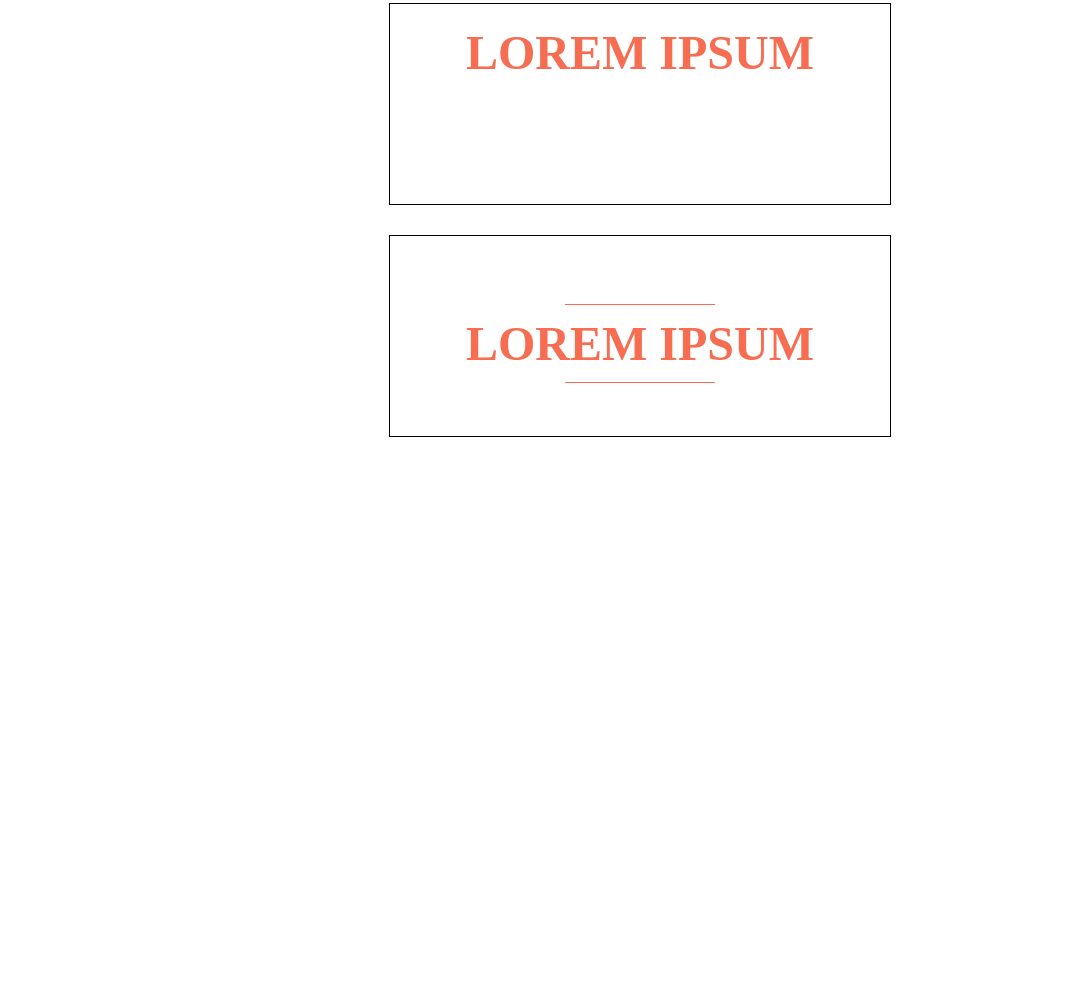
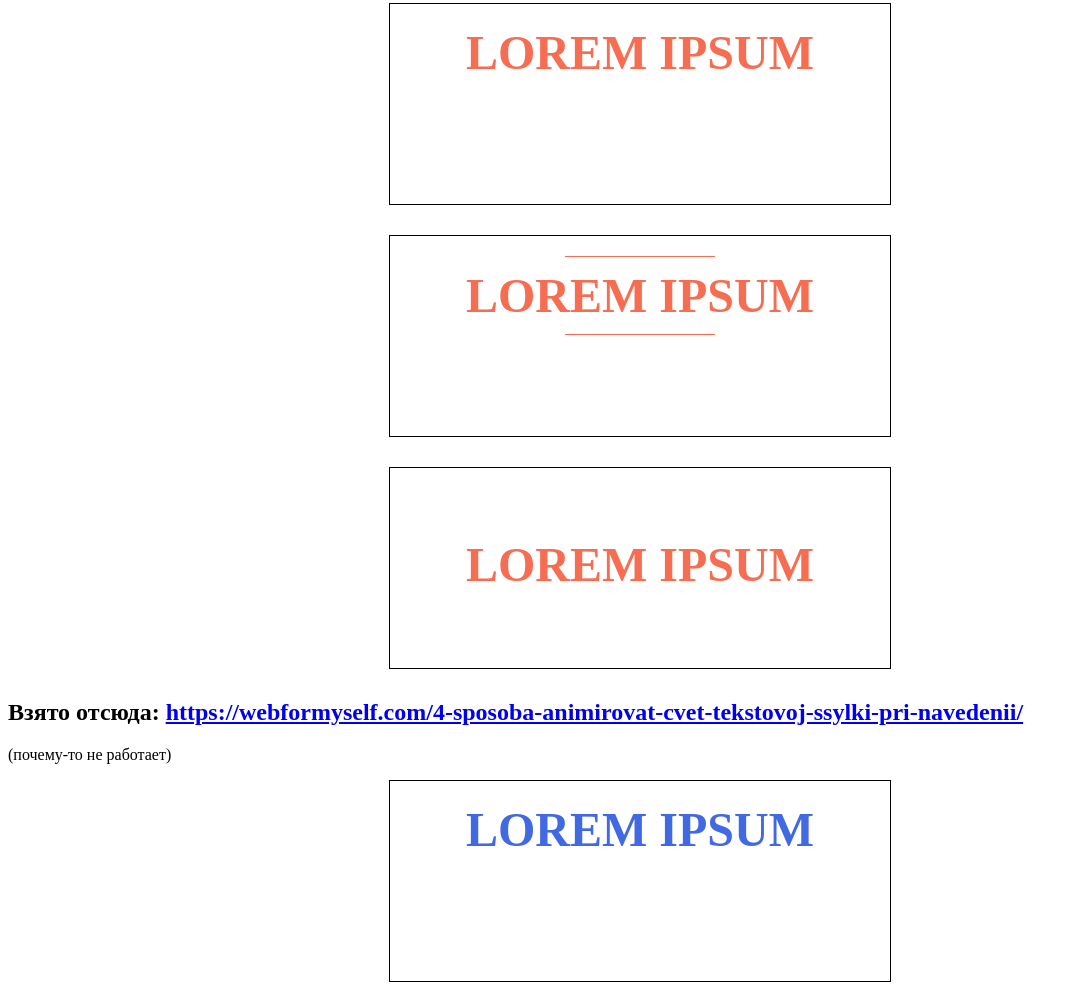
Before and after one commit to ToryaToria/animating-links, a plain HTML site: page index.html in a window 1280 px wide. Shown: the part 1688-2673 px from the top of the page, without its empty margins (0-1079 px from the left). Before the commit the page ends 2155 px from the top, so only its background shows below. Drawn offline with Linux system fonts and the light colour scheme.

Commit message:
анимация для ссылок-2

```diff
--- a/index.html
+++ b/index.html
@@ -10,7 +10,8 @@
 
 <body>
   <main>
-    <h2>Взято отсюда: <a href="https://stylecss.ru/effekty-pri-navedenii-na-tekst-css/">https://stylecss.ru/effekty-pri-navedenii-na-tekst-css/</a></h2>
+    <h2>Взято отсюда: <a href="https://stylecss.ru/effekty-pri-navedenii-na-tekst-css/">https://stylecss.ru/effekty-pri-navedenii-na-tekst-css/"
+      </a></h2>
     <section class="section">
       <a class="change-color text-link" href="#">Lorem Ipsum</a>
     </section>
@@ -48,8 +49,24 @@
   </section>
 
   <section class="section">
-    <h3 href="#" class="title-example text-link">Lorem Ipsum</h3>
+    <a href="#" class="title-example text-link">Lorem Ipsum<a/>
 </section>
+
+<section class="section">
+  <h3 href="#" class="opasity-example text-link">Lorem Ipsum</h3>
+</section>
+
+<h2>Взято отсюда:
+   <a href="https://webformyself.com/4-sposoba-animirovat-cvet-tekstovoj-ssylki-pri-navedenii/">
+    https://webformyself.com/4-sposoba-animirovat-cvet-tekstovoj-ssylki-pri-navedenii/
+  </a>
+  </h2>
+
+  <p>(почему-то не работает)</p>
+
+  <section class="section">
+    <a class="bckground-clip-link text-link" href="#" >Lorem Ipsum</a>
+  </section>
 
   </main>
 </body>
--- a/style.css
+++ b/style.css
@@ -34,7 +34,7 @@
 /*=================== зачеркнутый текст ======================*/
 
 .line-through:hover {
-  transition: text-decoration 15s ease  ;
+  transition: all 15s ease  ;
 }
 
 .line-through:hover {
@@ -66,8 +66,8 @@ div.crossed:hover a.crossed-link:before {
 /*=================== Эффект зачеркивания ссылки ======================*/
 
 .shadow-text {
-	-webkit-transition: all 0.5s ease;
-	transition: all 0.5s ease;
+	-webkit-transition: all 2.5s ease;
+	transition: all 2.5s ease;
 }
 
 .shadow-text:hover {
@@ -93,7 +93,7 @@ div.crossed:hover a.crossed-link:before {
     width: 0;
     height: 2px; /* Высота линии */
     background-color: black; /* Цвет подчеркивания при исчезании линии*/
-    transition: width 0.5s; /* Время эффекта */
+    transition: width 2.5s; /* Время эффекта */
 }
 
 .underline-one:hover:after {
@@ -118,7 +118,7 @@ div.crossed:hover a.crossed-link:before {
   width: 0%;
   -webkit-transition: width .3s ease-in-out;
   -moz--transition: width .3s ease-in-out;
-  transition: width .3s ease-in-out;
+  transition: width 3.3s ease-in-out;
 }
 .link-ease-in-out a:hover:after,
 .link-ease-in-out a:focus:after {
@@ -131,7 +131,13 @@ div.crossed:hover a.crossed-link:before {
   color: #5a5a5a; /* Цвет текста */
   background: #ffc; /* Цвет фона */
   padding: 10px; /* Поля вокруг текста */
-  transition: 2s linear; /* Время изменения */
+  /* transition: 5s linear;  */
+  /* Время изменения */
+
+  transition: background, color 3.3s ease-in-out;
+  /* transition: color 3.3s ease-in-out; */
+
+
 }
 .change-bg-color:hover {
   color: #fff; /* Цвет текста */
@@ -141,15 +147,17 @@ div.crossed:hover a.crossed-link:before {
 /*=================== Увеличение текста ======================*/
 
 .gain-center {
-  transition: 1s; /* Время эффекта */
-  text-align: center;
+  /* transition: 1s; */
+   /* Время эффекта */
+
+   transition: scale 3.3s ease-in-out;
 }
+
 .gain-center:hover {
   transform: scale(1.2); /* Увеличиваем масштаб */
 }
 
 /*=================== линии сверху и снизу ======================*/
-
 
 /*  CSS код для линии над заголовком */
 .title-example:before {
@@ -164,8 +172,9 @@ transition: 1s; /* Время, за которое линия возвращае
 
 .title-example:hover:before {
   width: 250px; /* Ширина линии при наведении */
-transition: ease-out 1s; /* Время, за которое линия расширяется при наведении */
+transition: ease-out 3s; /* Время, за которое линия расширяется при наведении */
 }
+
 /*  CSS код для линии под заголовком */
 .title-example:after {
   content: '';
@@ -178,5 +187,36 @@ transition: 1s; /* Время, за которое линия возвращае
 }
 .title-example:hover:after {
   width: 250px; /* Ширина линии при наведении */
-transition: ease-out 1s; /* Время, за которое линия расширяется при наведении */
+transition: ease-out 0.5s; /* Время, за которое линия расширяется при наведении */
 }
+
+/*=================== прозрачность ======================*/
+.opasity-example {
+  transition: opacity 4s ease-out; /* Время, за которое линия возвращается после наведения */
+}
+
+.opasity-example:hover {
+  opacity: 0.2;
+  transition: 3s; /* Время, за которое линия возвращается после наведения */
+
+  border: 1px d red;
+}
+
+
+/*=================== Использование background-clip: text ======================*/
+.bckground-clip-link {
+  background: linear-gradient(to right, midnightblue, midnightblue 50%, royalblue 50%);
+
+  background-clip: text;
+  -webkit-background-clip: text;
+  -webkit-text-fill-color: transparent;
+  background-size: 200% 100%;
+  background-position: 100%;
+
+  transition: background-position 3ms ease;
+}
+
+
+.bckground-clip-link:hover {
+  background-position: 0 100%;
+}
```
